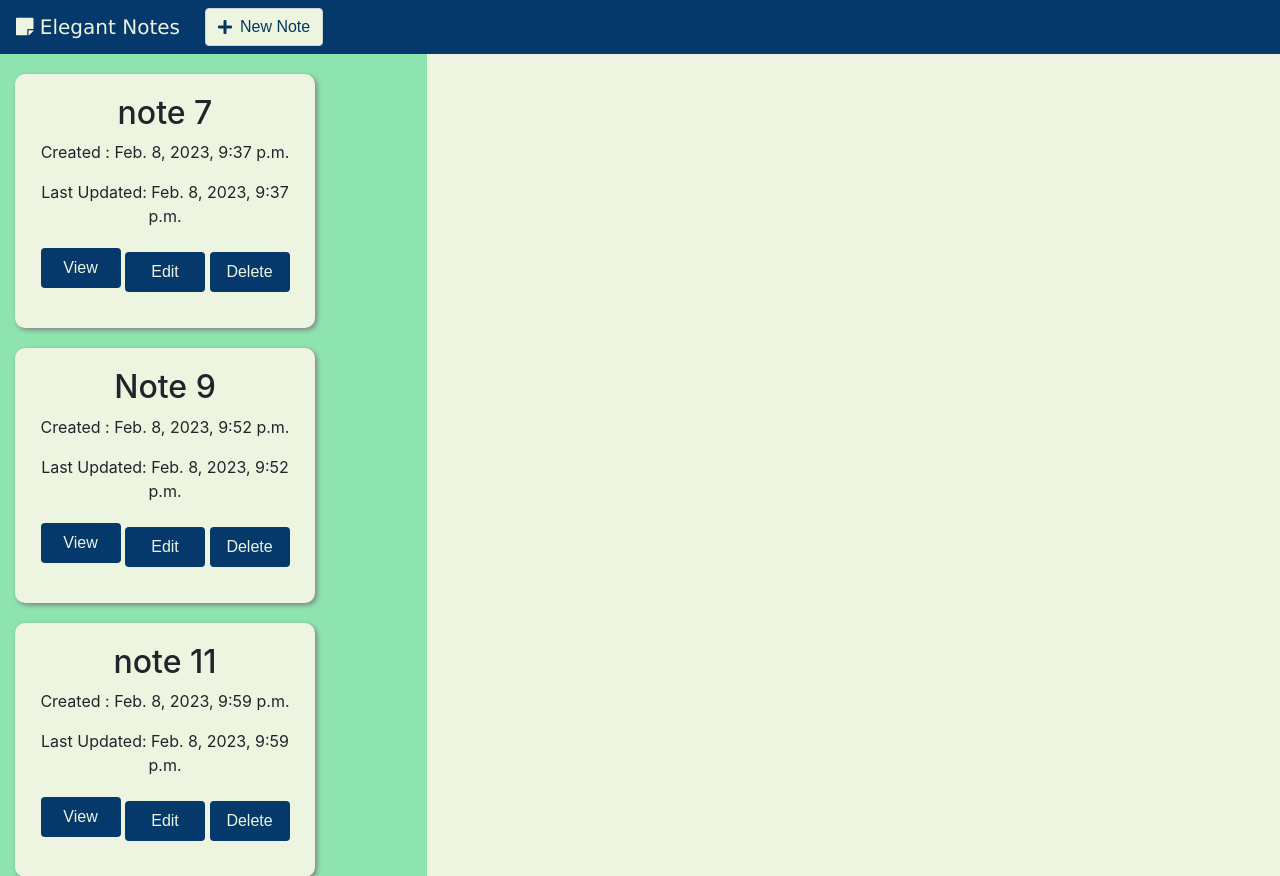
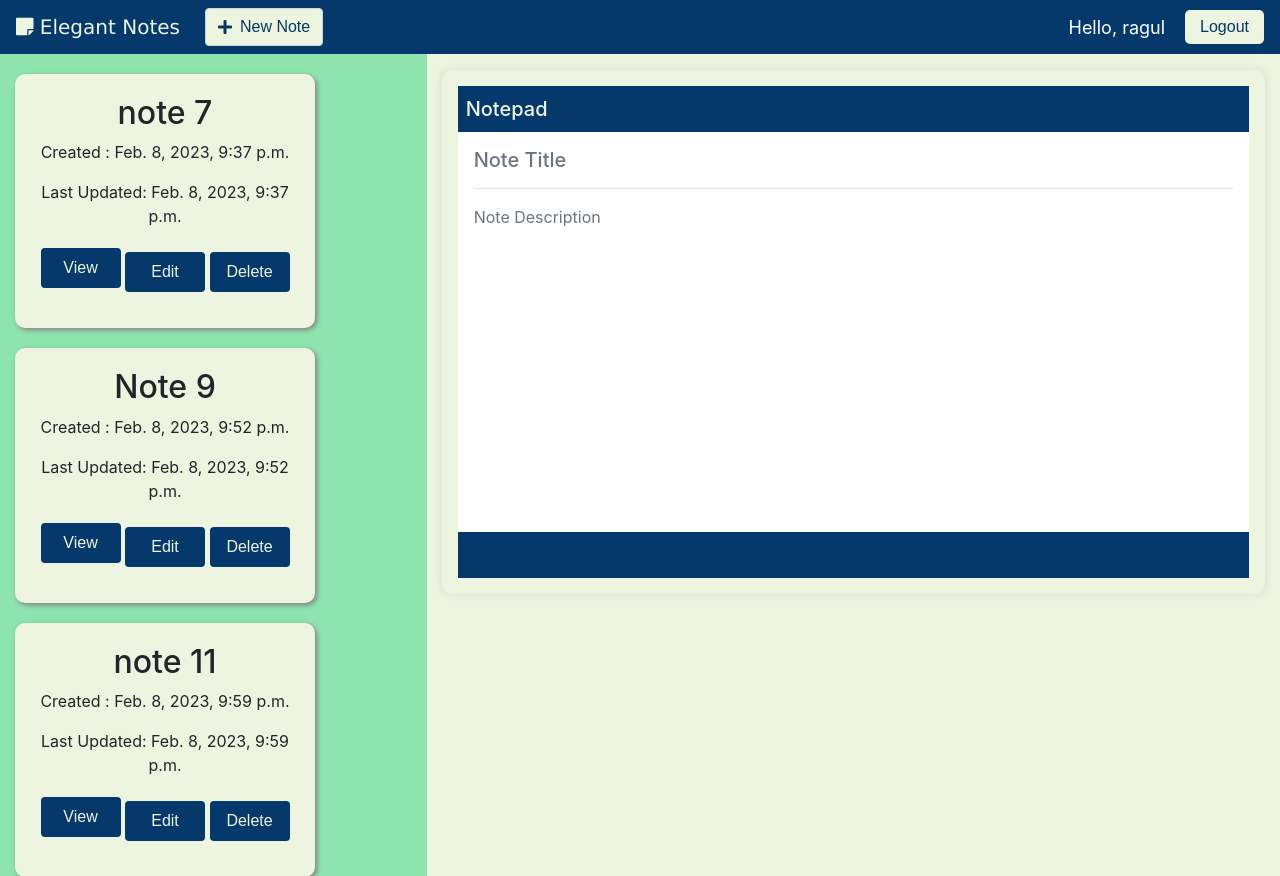
Before and after one commit to ragul-kachiappan/django-notes-app, a Django app: page /notes/ in a window 1280 px wide. Shown: the top 876 px of the page. Run offline with Django 4.2, Linux system fonts and the light colour scheme; a user stored in the database is signed in; data comes from the database, SQL or seed files in the repository; both versions use the stored data as it was after the commit; some libraries are stand-ins or nearby versions.

Commit message:
feat/added update modal

```diff
--- a/elegant_notes/home_app/templates/main_page.html
+++ b/elegant_notes/home_app/templates/main_page.html
@@ -11,9 +11,9 @@
       <div class="col-6" style="height: calc(100vh - 70px);">
         <div style="display: flex; align-items: center; justify-content: center; height: 100%; width: 100%;">
           <div style="text-align: center;">
-            <p>Line 1</p>
-            <p>Line 2</p>
-            <p>Line 3</p>
+            <h1 class="display-3">Your Notes.</h1>
+            <h1 class="display-3">Organized.</h1>
+            <h1 class="display-3">Elegantly.</h1>
             <br>
             <br>
             <br>
--- a/elegant_notes/notes_app/templates/home.html
+++ b/elegant_notes/notes_app/templates/home.html
@@ -81,26 +81,39 @@
             display: inline-block;
             margin-right: 5pxpx;
         }
+
+        .user-name {
+            font-size: 18px;
+            color: #fff;
+            margin-right: 20px;
+        }
+
+        .custom-logout {
+            background-color: #edf5e1;
+            color: #05386b;
+            font-family: Sans-serif, Tahoma, Verdana;
+            padding: 5px 15px;
+            border-radius: 5px;
+            text-decoration: none;
+            display: inline-block;
+        }
+
+        .custom-logout:hover {
+            background-color: #379683;
+            color: white;
+        }
+
+
+
+
     </style>
 
 </head>
 
 <body>
-    <!-- <nav class="navbar navbar-expand-lg navbar-dark navbar-custom-color">
-        <a class="navbar-brand navbar-brand-font" href=""><span class="logo-custom"><i class="fas fa-sticky-note"></i></span><span class="logo-custom"> Elegant Notes</span></span></a>
-        <button class="navbar-toggler" type="button" data-toggle="collapse" data-target="#navbarNavDropdown" aria-controls="navbarNavDropdown" aria-expanded="false" aria-label="Toggle navigation">
-          <span class="navbar-toggler-icon"></span>
-        </button>
-        <div class="collapse navbar-collapse" id="navbarNavDropdown">
-          <ul class="navbar-nav">
-            <li class="nav-item">
-              <a class="nav-link new-note-custom" href="#"><span class="input-group-text"><i class="fas fa-plus"></i><span style="padding-left: 0.5em; font-family: sans-serif, Verdana, Tahoma;">New Note</span></span></a>
-            </li>
-          </ul>
-        </div>
-    </nav> -->
+
     <nav class="navbar navbar-expand-lg navbar-dark navbar-custom-color">
-        <a class="navbar-brand navbar-brand-font" href=""><span class="logo-custom"><i
+        <a class="navbar-brand navbar-brand-font" href="/notes/"><span class="logo-custom"><i
                     class="fas fa-sticky-note"></i></span><span class="logo-custom"> Elegant Notes</span></span></a>
         <button class="navbar-toggler" type="button" data-toggle="collapse" data-target="#navbarNavDropdown"
             aria-controls="navbarNavDropdown" aria-expanded="false" aria-label="Toggle navigation">
@@ -119,6 +132,10 @@
                 </li>
             </ul>
         </div>
+
+        <span class="user-name">Hello, {{request.user}} </span>
+        <span ><a class="custom-logout" href="{% url 'user_app:logout' %}"> Logout</a></span>
+
     </nav>
     <div class="container-fluid">
         <div class="row">
@@ -135,7 +152,7 @@
                         <button type="button" class="btn btn-block mb-3 btn-custom-style view-button"
                             data-title="{{ note.title }}" data-description="{{ note.description }}">View</button>
                         <button type="button" class="btn btn-block mb-3 btn-custom-style edit-button"
-                            data-bs-toggle="modal" data-bs-target="#updateModal">Edit</button>
+                            data-bs-toggle="modal" data-bs-target="#updateModal" data-note-id="{{ note.id }}" data-title="{{ note.title }}" data-description="{{ note.description }}">Edit</button>
                         <button type="button" class="btn btn-block mb-3 btn-custom-style delete-button"
                             data-bs-toggle="modal" data-bs-target="#deleteModal"
                             data-note-id="{{ note.id }}">Delete</button>
@@ -147,9 +164,22 @@
                 style="background-color: #edf5e1; height: calc(100vh - 54px); overflow-y: scroll;">
                 <!-- Right Column -->
                 <!-- Add your note content here -->
-                <h2 id="note-title"></h2>
-                <p id="note-description"></p>
+                <div class="notepad mt-3 p-3" style="background-color: #edf5e1; border-radius: 10px; box-shadow: 0 0 10px 0 rgba(0, 0, 0, 0.1);">
+                    <div class="notepad-header d-flex justify-content-between align-items-center p-2" style="background-color: #05386b;">
+                      <h5 class="m-0" style="color: #edf5e1;">Notepad</h5>
+                      <div class="ml-auto" style="background-color: #05386B; width: 30px; height: 30px; border-radius: 50%;"></div>
+                    </div>
 
+                    <div class="notepad-body p-3" style="background-color: #fff; min-height: 400px;">
+                      <h5 id="note-title" class="text-muted m-0">Note Title</h5>
+                      <hr class="my-3">
+                      <p id="note-description" class="m-0 text-muted" style="min-height: 240px;">Note Description</p>
+                    </div>
+
+                    <div class="notepad-footer d-flex align-items-center p-2" style="background-color: #05386b; color: #fff;">
+                      <div style="background-color: #05386B; width: 30px; height: 30px; border-radius: 50%;"></div>
+                    </div>
+                  </div>
             </div>
         </div>
     </div>
@@ -181,7 +211,7 @@
     <!-- Create Modal -->
     <div class="modal fade" id="createModal"  tabindex="-1" role="dialog" aria-labelledby="deleteModalLabel"
     aria-hidden="true">
-        <div class="modal-dialog">
+        <div class="modal-dialog modal-lg">
           <div class="modal-content">
 
             <!-- Modal Header -->
@@ -217,7 +247,7 @@
 
     <!-- update modal -->
     <div class="modal fade" id="updateModal" tabindex="-1" role="dialog" aria-labelledby="updateModalLabel" aria-hidden="true">
-        <div class="modal-dialog" role="document">
+        <div class="modal-dialog modal-lg" role="document">
           <div class="modal-content">
             <div class="modal-header">
               <h5 class="modal-title" id="updateModalLabel">Update Note</h5>
@@ -228,19 +258,19 @@
             <div class="modal-body">
               <form id="updateNoteForm">
                 {% csrf_token %}
-                <div class="form-group">
-                  <label for="updateTitle">Title</label>
-                  <input type="text" class="form-control" id="updateTitle" name="title">
+                <div class="form-group update-content">
+                  <label for="updateTitle" >Title</label>
+                  <input type="text" class="form-control note-title-update" id="updateTitle" name="title" value="">
                 </div>
-                <div class="form-group">
-                  <label for="updateDescription">Description</label>
-                  <textarea class="form-control" id="updateDescription" name="description" rows="3"></textarea>
+                <div class="form-group note-description-update">
+                  <label for="updateDescription" >Description</label>
+                  <textarea class="form-control " id="updateDescription" name="description" rows="10"></textarea>
                 </div>
               </form>
             </div>
             <div class="modal-footer">
               <button type="button" class="btn btn-secondary" data-dismiss="modal">Close</button>
-              <button type="button" class="btn btn-primary" id="saveNoteButton">Save</button>
+              <button type="button" class="btn btn-primary" id="update-note-button" value="">Update</button>
             </div>
           </div>
         </div>
@@ -267,8 +297,23 @@
                 const title = this.getAttribute('data-title');
                 const description = this.getAttribute('data-description');
                 document.querySelector('.note-content').innerHTML = `
-            <h2>${title}</h2>
-            <p>${description}</p>
+                <!-- Add your note content here -->
+                <div class="notepad mt-3 p-3" style="background-color: #edf5e1; border-radius: 10px; box-shadow: 0 0 10px 0 rgba(0, 0, 0, 0.1);">
+                    <div class="notepad-header d-flex justify-content-between align-items-center p-2" style="background-color: #05386b;">
+                      <h5 class="m-0" style="color: #edf5e1;">Notepad</h5>
+                      <div class="ml-auto" style="background-color: #05386B; width: 30px; height: 30px; border-radius: 50%;"></div>
+                    </div>
+
+                    <div class="notepad-body p-3" style="background-color: #fff; min-height: 400px;">
+                      <h5 id="note-title" class="text m-0">${title}</h5>
+                      <hr class="my-3">
+                      <p id="note-description" class="m-0 text" style="min-height: 240px;">${description}</p>
+                    </div>
+
+                    <div class="notepad-footer d-flex align-items-center p-2" style="background-color: #05386b; color: #fff;">
+                      <div style="background-color: #05386B; width: 30px; height: 30px; border-radius: 50%;"></div>
+                    </div>
+                  </div>
         `;
             });
         });
@@ -427,11 +472,90 @@
   <!-- script for update functionality -->
     <script>
         $(document).on("click", ".options .edit-button", function () {
+
             $("#updateModal").modal("show");
+            //passing note_id from edit button into update note button in update modal
+            var note_id = $(this).data('note-id');
+            $(".modal-footer #update-note-button").val( note_id );
+
+            //placing existing title and description in modal fields
+            var note_title = $(this).data('title');
+            var note_description = $(this).data('description');
+            $(".update-content .note-title-update").val( note_title );
+            //workaround for placing text in text area of update modal
+            document.querySelector('.note-description-update').innerHTML = `
+                <label for="updateDescription" >Description</label>
+                <textarea class="form-control " id="updateDescription" name="description" rows="10">${note_description}</textarea>
+            `;
 
         });
+
+        $(document).on("click", "#update-note-button", function () {
+            // getting title and description from the updateModal
+            var title = $('#updateTitle').val();
+            var description = $('#updateDescription').val();
+            // note_id that was passed to update note button from edit button
+            var note_id = $(this).attr('value');
+
+
+            function getCookie(name) {
+                var dc = document.cookie;
+                var prefix = name + "=";
+                var begin = dc.indexOf("; " + prefix);
+                if (begin == -1) {
+                    begin = dc.indexOf(prefix);
+                    if (begin != 0) return null;
+                }
+                else
+                {
+                    begin += 2;
+                    var end = document.cookie.indexOf(";", begin);
+                    if (end == -1) {
+                    end = dc.length;
+                    }
+                }
+                // because unescape has been deprecated, replaced with decodeURI
+                //return unescape(dc.substring(begin + prefix.length, end));
+                return decodeURI(dc.substring(begin + prefix.length, end));
+            }
+            $.ajax({
+                type: 'POST',
+                url: "/notes/update/" + note_id,
+                data: {
+                    csrfmiddlewaretoken: getCookie("csrftoken"),
+                    title: title,
+                    description: description
+                },
+                success: function (message, status, xhr) {
+                    if (xhr.status === 200 ) {
+                        // Show a success message to the user
+                        $("#updateModal .modal-body").html("<p>Note has been updated successfully.</p>");
+                        setTimeout(function() {
+                            $("#updateModal").modal("hide");
+                        }, 3000);
+                        location.reload()
+
+                    }
+                    else {
+                        $("#updateModal .modal-body").html("<p>Error: Note not updated.</p>");
+                        setTimeout(function() {
+                            $("#updateModal").modal("hide");
+                        }, 1000);
+
+                    }
+                },
+                error: function(error) {
+                    // Show an error message to the user
+                    $("#updateModal .modal-body").html("<p>An error occurred while updating the note. Please try again later.</p>");
+                }
+            });
+
+
+        });
+
+
+
     </script>
-
 </body>
 
 </html>
--- a/elegant_notes/notes_app/urls.py
+++ b/elegant_notes/notes_app/urls.py
@@ -6,5 +6,6 @@ urlpatterns = [
     path('', views.home_view, name = 'home'),
     path('delete/<int:pk>', views.delete_view, name = 'delete'),
     path('create/', views.create_view, name = 'create'),
+    path('update/<int:pk>', views.update_view, name = 'update')
 
 ]
--- a/elegant_notes/notes_app/views.py
+++ b/elegant_notes/notes_app/views.py
@@ -4,14 +4,15 @@ from django.http import JsonResponse
 # Create your views here.
 from .models import Note
 from .forms import NoteCreateForm,NoteUpdateForm
+from django.contrib.auth.decorators import login_required
 
 
-
+@login_required(login_url="/account/login/")
 def home_view(request):
-    user = request.user
-    notes = Note.objects.filter(author=user).order_by('updated_on')
+    notes = Note.objects.filter(author=request.user.id).order_by('updated_on')
     context = {'notes': notes}
     return render(request, 'home.html', context)
+
 
 def delete_view(request,pk):
     if request.method != 'DELETE':
@@ -25,6 +26,7 @@ def delete_view(request,pk):
     note.delete()
     return JsonResponse({'message': 'Note deleted successfully'}, status=200)
 
+
 def create_view(request):
     form=NoteCreateForm()
 
@@ -37,3 +39,22 @@ def create_view(request):
             note_obj.save()
             return JsonResponse({'message': 'Note created successfully'}, status=200)
     return JsonResponse({'message': 'Request method not allowed'}, status=405)
+
+def update_view(request, pk):
+    try:
+        note = Note.objects.get(id=pk)
+    except Note.DoesNotExist:
+        return JsonResponse({'error': 'Note not found'}, status=404)
+    form = NoteUpdateForm(instance=note)
+
+
+    if request.method == "POST":
+        form = NoteUpdateForm(request.POST)
+
+
+        if form.is_valid():
+            note.title = form.cleaned_data['title']
+            note.description = form.cleaned_data['description']
+            note.save()
+            return JsonResponse({'message': 'Note updated successfully'}, status=200)
+    return JsonResponse({'message': 'Request method not allowed'}, status=405)
--- a/elegant_notes/user_app/templates/login.html
+++ b/elegant_notes/user_app/templates/login.html
@@ -97,7 +97,7 @@
 </head>
 <body>
 	<nav class="navbar navbar-expand-lg navbar-dark navbar-custom-color">
-		<a class="navbar-brand navbar-brand-font" href=""><span style="color: #edf5e1"><i class="fas fa-sticky-note"></i></span><span style="color: #edf5e1"> Elegant Notes</span></span></a>
+		<a class="navbar-brand navbar-brand-font" href="/"><span style="color: #edf5e1"><i class="fas fa-sticky-note"></i></span><span style="color: #edf5e1"> Elegant Notes</span></span></a>
 		<button class="navbar-toggler" type="button" data-toggle="collapse" data-target="#navbarNavDropdown" aria-controls="navbarNavDropdown" aria-expanded="false" aria-label="Toggle navigation">
 		  <span class="navbar-toggler-icon"></span>
 		</button>
@@ -133,7 +133,9 @@
 
 				</div>
                 {% for message in messages %}
-                    <p id="messages">{{message}}</p>
+					{% if message.tags == "success" %}
+                    	<p id="messages">{{message}}</p>
+					{% endif %}
                 {% endfor %}
 				<div class="mt-4">
 					<div class="d-flex justify-content-center links">
--- a/elegant_notes/user_app/templates/register.html
+++ b/elegant_notes/user_app/templates/register.html
@@ -80,7 +80,7 @@
 </head>
 <body>
 	<nav class="navbar navbar-expand-lg navbar-dark navbar-custom-color">
-		<a class="navbar-brand navbar-brand-font" href=""><span style="color: #edf5e1"><i class="fas fa-sticky-note"></i></span><span style="color: #edf5e1"> Elegant Notes</span></span></a>
+		<a class="navbar-brand navbar-brand-font" href="/"><span style="color: #edf5e1"><i class="fas fa-sticky-note"></i></span><span style="color: #edf5e1"> Elegant Notes</span></span></a>
 		<button class="navbar-toggler" type="button" data-toggle="collapse" data-target="#navbarNavDropdown" aria-controls="navbarNavDropdown" aria-expanded="false" aria-label="Toggle navigation">
 		  <span class="navbar-toggler-icon"></span>
 		</button>
--- a/elegant_notes/user_app/urls.py
+++ b/elegant_notes/user_app/urls.py
@@ -5,4 +5,5 @@ app_name = "user_app"
 urlpatterns = [
     path('register/', views.register_page, name= 'register'),
     path('login/', views.login_page, name= 'login'),
+    path('logout/', views.logout_page, name= 'logout'),
 ]
```
Also changed, not shown: elegant_notes/user_app/views.py (+6 -5 lines), elegant_notes/db.sqlite3, elegant_notes/notes_app/migrations/0001_initial.py, elegant_notes/notes_app/migrations/0002_note_created_on_note_updated_on.py (deleted).
